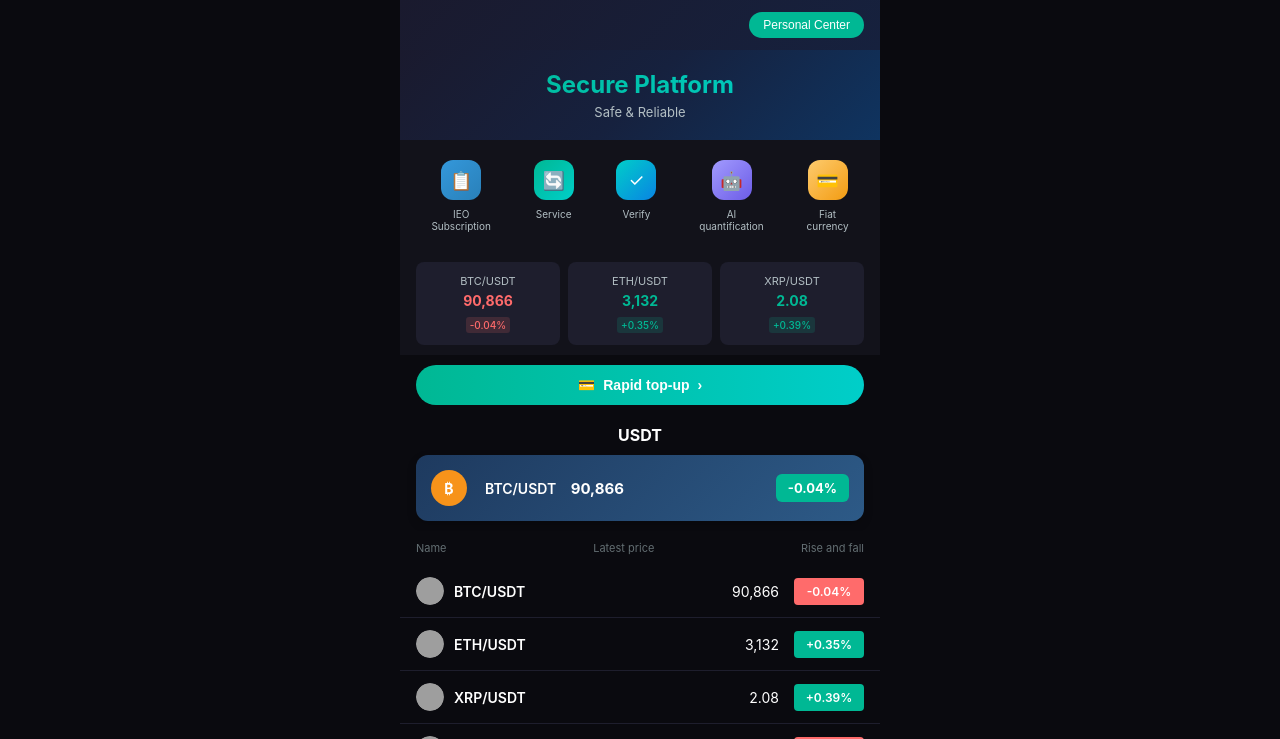
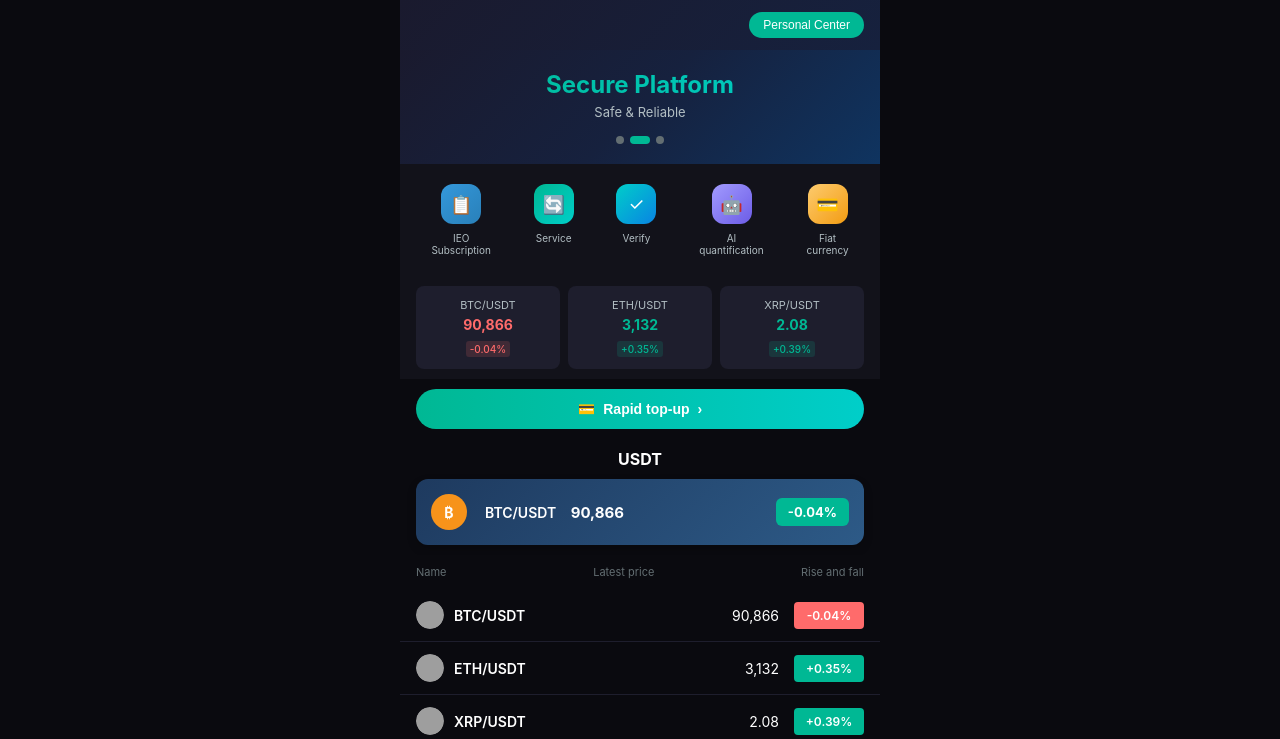
Before and after one commit to m2oGamingMM/Crypto-Trading, a website: page public/index.html in a window 1280 px wide. Shown: the top 739 px of the page. Drawn offline with Linux system fonts and the light colour scheme; no server answers; grey boxes are pictures that could not be loaded.

Commit message:
Add carousel dot styles to style.css
Added styles for carousel dots and their active state.

```diff
--- a/public/css/style.css
+++ b/public/css/style.css
@@ -118,3 +118,23 @@ body {
 .page-view.active { display: block; animation: fadeIn 0.2s; }
 @keyframes fadeIn { from {opacity:0} to {opacity:1} }
 .loading { text-align: center; padding: 20px; font-size: 12px; color: #636e72; }
+.carousel-dots {
+  display: flex;
+  justify-content: center;
+  gap: 6px;
+  margin-top: 16px;
+}
+
+.dot {
+  width: 8px;
+  height: 8px;
+  border-radius: 50%;
+  background: #636e72;
+  transition: all 0.3s;
+}
+
+.dot.active {
+  background: #00b894;
+  width: 20px;
+  border-radius: 4px;
+}
```
